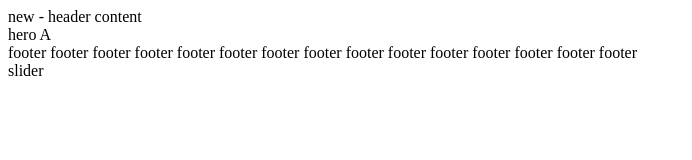
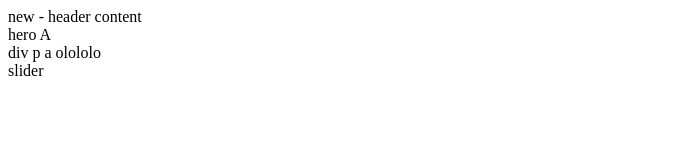
Before and after one commit to DmitrijPerejro/food-app, a plain HTML site: page index.html in a window 1280 px wide. Shown: the whole page, without its empty margins (0-692 px from the left). Drawn offline with Linux system fonts and the light colour scheme.

Commit message:
Update index.html

```diff
--- a/index.html
+++ b/index.html
@@ -17,21 +17,10 @@
     hero A
   </section>
   <footer>
-    footer
-    footer
-    footer
-    footer
-    footer
-    footer
-    footer
-    footer
-    footer
-    footer
-    footer
-    footer
-    footer
-    footer
-    footer
+    div
+      p
+       a
+         olololo
   </footer>
 
   <section>
```
